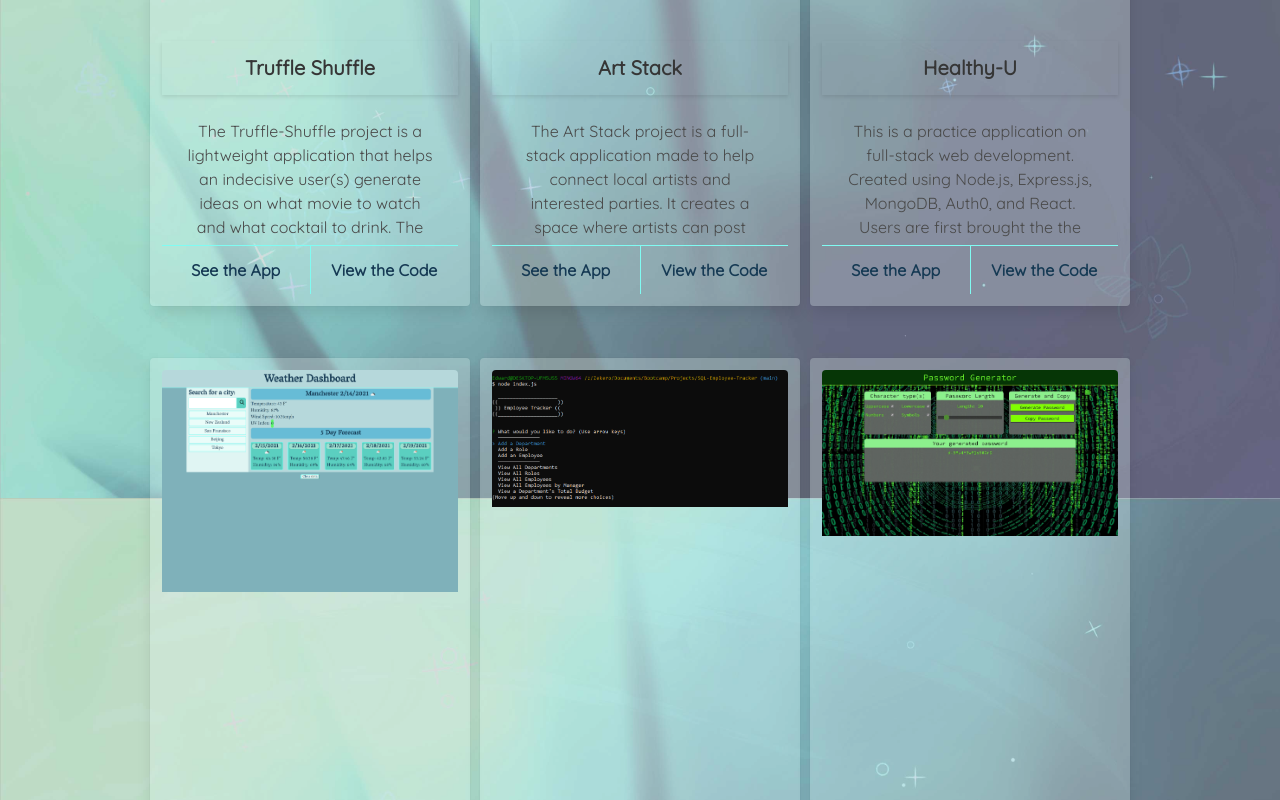
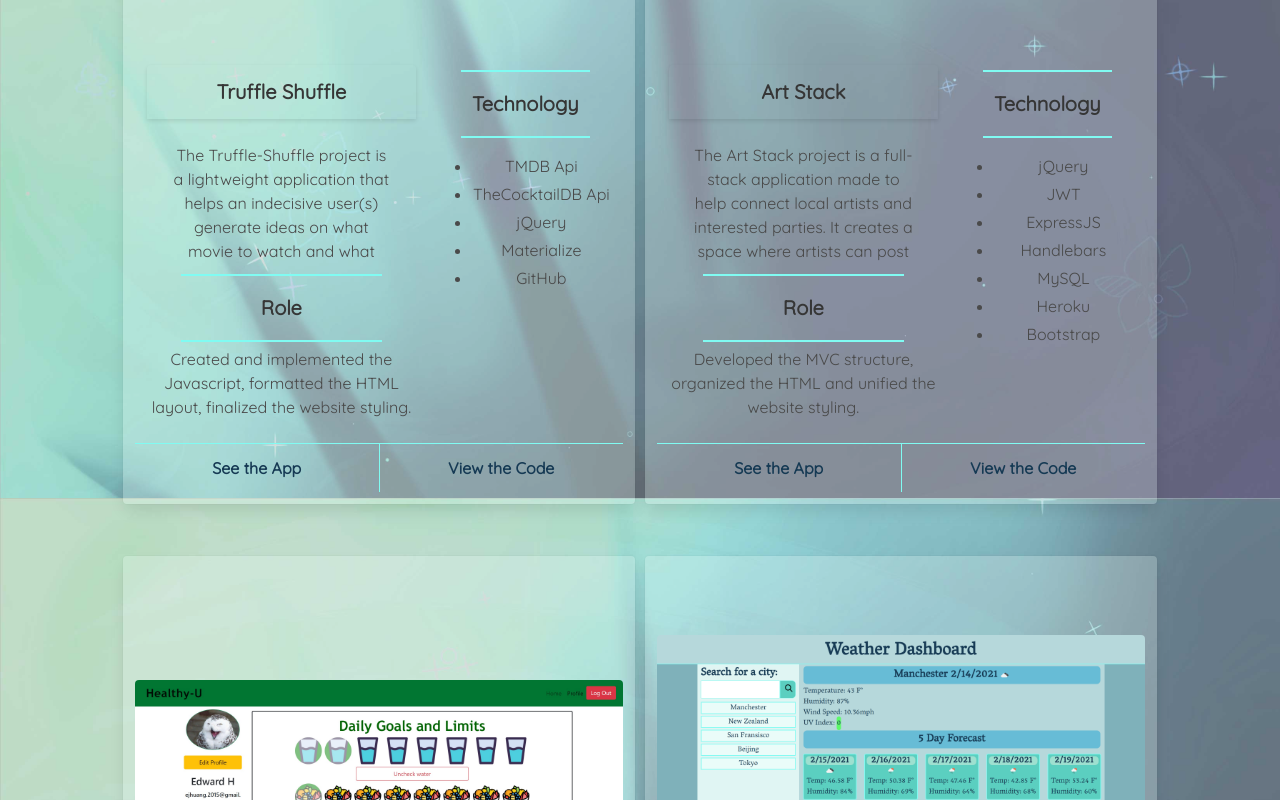
Before and after one commit to Ejhuang2015/ejhuang2015.github.io, a React (Create React App) app: page / in a window 1280 px wide. Shown: the part 1480-2280 px from the top of the page. Built offline with nearby package versions, Linux system fonts and the light colour scheme.

Commit message:
Created new modal component for modal and added ability to open illustrations in modal

```diff
--- a/src/common/portfolioProjects.ts
+++ b/src/common/portfolioProjects.ts
@@ -18,7 +18,9 @@ const webProjects: IWebPortfolio[] = [
     {
         id: 0,
         title: "Truffle Shuffle",
-        body: `The Truffle-Shuffle project is a lightweight application that helps an indecisive user(s) generate ideas on    what movie to watch and what cocktail to drink. The user is first given the option to choose a cocktail based on their alcohol preference or just a random drink from the CocktailDB database. After getting their drink, the user is presented with a wheel that lets them spin for a random genre and decade. If need be, the user can respin the wheel to grab a different genre/decade. Based on these results a movie is obtained from the MovieDB database and presented to the user.`,
+        desc: `The Truffle-Shuffle project is a lightweight application that helps an indecisive user(s) generate ideas on what movie to watch and what cocktail to drink. The user is first given the option to choose a cocktail based on their alcohol preference or just a random drink from the CocktailDB database. After getting their drink, the user is presented with a wheel that lets them spin for a random genre and decade. If need be, the user can respin the wheel to grab a different genre/decade. Based on these results a movie is obtained from the MovieDB database and presented to the user.`,
+        job: "Created and implemented the Javascript, formatted the HTML layout, finalized the website styling.",
+        tools: ["TMDB Api", "TheCocktailDB Api", "jQuery", "Materialize", "GitHub"],
         image: truffleShuffle,
         sourceLink: "https://github.com/Laura-Bullek/Truffle-Shuffle",
         appLink: "https://laura-bullek.github.io/Truffle-Shuffle/"
@@ -26,7 +28,9 @@ const webProjects: IWebPortfolio[] = [
     {
         id: 1,
         title: "Art Stack",
-        body: `The Art Stack project is a full-stack application made to help connect local artists and interested parties. It creates a space where artists can post their work and onlookers can view the assortment of artwork available.`,
+        desc: `The Art Stack project is a full-stack application made to help connect local artists and interested parties. It creates a space where artists can post their work and onlookers can view the assortment of artwork available.`,
+        job: "Developed the MVC structure, organized the HTML and unified the website styling.",
+        tools: ["jQuery", "JWT", "ExpressJS", "Handlebars", "MySQL", "Heroku", "Bootstrap"],
         image: artStack,
         sourceLink: "https://github.com/TheTiiiim/art-stack",
         appLink: "https://art-stack-0.herokuapp.com/"
@@ -34,7 +38,9 @@ const webProjects: IWebPortfolio[] = [
     {
         id: 2,
         title: "Healthy-U",
-        body: `This is a practice application on full-stack web development. Created using Node.js, Express.js, MongoDB, Auth0, and React. Users are first brought the the home page where a few cards about nutrition and meditation are displayed. Accessing any other page requires user to login/signup through Auth0. The main appeal of this project lies in the profile page where users are greeted with a daily goal tracker where you can check off how many glasses of water, servings of fruits/veggies, and unhealthy habits the user has done today. Below that is another component where users can enter in their own challenge which requires the user to report in for 49 days to better themselves.`,
+        desc: `This is a practice application on full-stack web development. Created using Node.js, Express.js, MongoDB, Auth0, and React. Users are first brought the the home page where a few cards about nutrition and meditation are displayed. Accessing any other page requires user to login/signup through Auth0. The main appeal of this project lies in the profile page where users are greeted with a daily goal tracker where you can check off how many glasses of water, servings of fruits/veggies, and unhealthy habits the user has done today. Below that is another component where users can enter in their own challenge which requires the user to report in for 49 days to better themselves.`,
+        job: "Created and maintained the backend server, developed all the functional React components, implemented authentication",
+        tools: ["React", "Bootstrap", "Express", "MongoDB", "Auth0", "Netlify", "Heroku", "Material UI"],
         image: healthyu,
         sourceLink: "https://github.com/Ejhuang2015/Healthy-U-Frontend",
         appLink: "https://healthy-u.netlify.app/"
@@ -42,7 +48,9 @@ const webProjects: IWebPortfolio[] = [
     {
         id: 3,
         title: "Weather Dashboard",
-        body: `This project is a practice on using api and ajax. It is weather checking application where the user can enter in a city and find the its current weather, temperature, 5 day update and more. The application also keeps track of past cities that the user has searched for and can quickly bring up the latest information for that city. On a page load, the last city to be manually searched for is brought up. A clear button is provided to clear the search history.`,
+        desc: `This project is a practice on using api and ajax. It is weather checking application where the user can enter in a city and find the its current weather, temperature, 5 day update and more. The application also keeps track of past cities that the user has searched for and can quickly bring up the latest information for that city. On a page load, the last city to be manually searched for is brought up. A clear button is provided to clear the search history.`,
+        job: "Developed the site to practice using and learning about a RESTful api",
+        tools: ["jQuery", "OpenWeather Api", "Bootstrap"],
         image: weatherDash,
         sourceLink: "https://github.com/Ejhuang2015/Weather-Dashboard",
         appLink: "https://ejhuang2015.github.io/Weather-Dashboard/"
@@ -50,15 +58,19 @@ const webProjects: IWebPortfolio[] = [
     {
         id: 4,
         title: "CLI Employee Tracker",
-        body: `This is a mySQL practice CLI application. Within the console, the user is able to perform CRUD opertaions against three joined tables. It utilizes the Inquirer.js package to prompt for user input and cycling through the options. Also inside is the console.table package to help create a better looking table within the console.`,
+        desc: `This is a mySQL practice CLI application. Within the console, the user is able to perform CRUD opertaions against three joined tables. It utilizes the Inquirer.js package to prompt for user input and cycling through the options. Also inside is the console.table package to help create a better looking table within the console.`,
+        job: "Designed this application as a start to learning backend web development",
+        tools: ["MySQL", "Express", "Inquirer"],
         image: employeeTracker,
         sourceLink: "https://github.com/Ejhuang2015/SQL-Employee-Tracker",
         appLink: "https://github.com/Ejhuang2015/SQL-Employee-Tracker"
     },
     {
-        id: 4,
+        id: 5,
         title: "Javascript Password Generator",
-        body: `This project is a practice on using Javascript. It simply allows the user to generate a password with custom settings, such as password length and the inclusion of case, symbols, and numbers.`,
+        desc: `This project is a practice on using Javascript. It simply allows the user to generate a password with custom settings, such as password length and the inclusion of case, symbols, and numbers.`,
+        job: "Produced this website as the first step into developing HTML sites with Javascript",
+        tools: ["Bootstrap", "Javascript", "HTML", "CSS"],
         image: password,
         sourceLink: "https://github.com/Ejhuang2015/Password-Generator",
         appLink: "https://ejhuang2015.github.io/Password-Generator/"
--- a/src/common/types.ts
+++ b/src/common/types.ts
@@ -23,7 +23,9 @@ export interface IContactLink {
 export interface IWebPortfolio {
     id: number;
     title: string;
-    body: string;
+    desc: string;
+    job: string;
+    tools: string[];
     image: string;
     sourceLink: string;
     appLink: string;
--- a/src/components/ArtPortfolio/index.tsx
+++ b/src/components/ArtPortfolio/index.tsx
@@ -3,13 +3,32 @@
 
 // Dependencies
 // =============================================================
-import React from "react";
+import React, { useState } from "react";
+import Modal from '../Modal';
 import { IArtPortfolio } from "../../common/types"
 import { artProjects } from "../../common/portfolioProjects";
 
 // Main
 // =============================================================
 function ArtPortfolio() {
+    // State Management
+    // =============================================================
+    // Modal Toggle
+    const [modalState, setModal] = useState(false);
+    // Modal Image
+    const [modalImageState, setModalImage] = useState({src:"", title:""});
+    function handleModal(src: string, title: string) {
+        setModal(!modalState);
+        const image = {src, title}
+        setModalImage(image);
+
+    }
+    // Closes modal
+    function closeModal() {
+        setModal(false);
+    }
+
+
 
     // Map Functions
     // =============================================================
@@ -17,8 +36,8 @@ function ArtPortfolio() {
     function mapPortfolio(item: IArtPortfolio) {
         return (
             <div className="column is-one-quarter card" key={item.id}>
-                <div className="card-image">
-                    <img className="cardImage" src={item.image} alt={`${item.title} illustration`} />
+                <div className="card-image level">
+                    <img className="cardImage" onClick={() => handleModal(item.image, item.title)} src={item.image} alt={`${item.title} illustration`} />
                 </div>
                 <div className="card-header">
                     <p className="card-header-title is-centered">
@@ -38,13 +57,24 @@ function ArtPortfolio() {
         )
     };
 
+    // Render
+    // =============================================================
+    return (
+        <div>
+            <div className="centered" id="artPortfolio">
+                <h3 className="sectionTitle">Digital Art Portfolio</h3>
+                <div className="columns is-multiline is-centered">
+                    {artProjects.map(mapPortfolio)}
+                </div>
+            </div>
 
-    return (
-        <div className="centered" id="artPortfolio">
-            <h3 className="sectionTitle">Digital Art Portfolio</h3>
-            <div className="columns is-multiline is-centered">
-                {artProjects.map(mapPortfolio)}
-            </div>
+            <Modal header= {modalImageState.title}
+                body={
+                    <img src={modalImageState.src} alt={`${modalImageState.title} illustration`} />
+                }
+                state={modalState}
+                closeFunc={closeModal}
+            />
         </div>
     )
 }
--- /dev/null
+++ b/src/components/Modal/index.tsx
@@ -0,0 +1,41 @@
+// Modal Component
+// =============================================================
+
+// Dependencies
+// =============================================================
+import React from "react";
+import "./style.css";
+
+// Interface
+// =============================================================
+interface IModalProps {
+    header: JSX.Element | string,
+    body: JSX.Element | string,
+    state: boolean,
+    closeFunc: () => void,
+}
+
+// Main
+// =============================================================
+function Modal(props: IModalProps) {
+    // Render
+    // =============================================================
+    return (
+        <div className={props.state ? "modal is-active" : "modal"}>
+            <div className="modal-background" onClick={props.closeFunc}></div>
+            <div className="modal-card">
+                <header className="modal-card-head">
+                    <p className="modal-card-title">{props.header}</p>
+                    <button className="delete modalClose" onClick={props.closeFunc} aria-label="close"></button>
+                </header>
+                <section className="modal-card-body">
+                    {props.body}
+                </section>
+            </div>
+        </div>
+    )
+}
+
+// Exports
+// =============================================================
+export default Modal;
--- /dev/null
+++ b/src/components/Modal/style.css
@@ -0,0 +1,51 @@
+/* Modal */
+/* The Modal (background) */
+.modal {
+    display: none; /* Hidden by default */
+    position: fixed; /* Stay in place */
+    z-index: 1; /* Sit on top */
+    padding-top: 100px; /* Location of the box */
+    left: 0;
+    top: 0;
+    width: 100%; /* Full width */
+    height: 100%; /* Full height */
+    overflow: auto; /* Enable scroll if needed */
+    background-color: rgb(0,0,0); /* Fallback color */
+    background-color: rgba(0,0,0,0.4); /* Black w/ opacity */
+}
+
+/* Modal Container*/
+.modal-card {
+    border-radius: 25px;
+    border: 3px solid rgb(128,251,242);
+}
+/* Modal Header Bar */
+.modal-card-head {
+    background-color: rgb(192, 233, 223);
+}
+/* Modal Header Text */
+.modal-card-title {
+    color: rgb(22,58,84);
+    font-weight: bold;
+}
+/* Modal Content Container */
+.modal-card-body {
+    background: rgb(238,255,251);
+    font-size: 18px;
+}
+
+/* The Close Button */
+.closeModal {
+    display: flex;
+    flex-direction: row-reverse;
+    color: #aaaaaa;
+    font-size: 28px;
+    font-weight: bold;
+}
+
+.closeModal:hover,
+.closeModal:focus {
+    color: #000;
+    text-decoration: none;
+    cursor: pointer;
+}
--- a/src/components/Navbar/index.tsx
+++ b/src/components/Navbar/index.tsx
@@ -5,6 +5,7 @@
 // =============================================================
 import React, { useState, useRef } from "react";
 import useOnClickOutside from '../../utils/clickOutside';
+import Modal from '../Modal';
 import "./style.css";
 import { IContactLink, IPortfolioLink } from "../../common/types"
 import { contactLinks, portfolioLinks } from "../../common/navLinks";
@@ -123,22 +124,17 @@ function Navbar() {
                 </div>
             </nav>
 
-            {/* <!-- Contact Information Modal --> */}
-            <div className={modalState ? "modal is-active" : "modal"} id="contactModal">
-                <div className="modal-background" onClick={closeModal}></div>
-                <div className="modal-card">
-                    <header className="modal-card-head">
-                        <p className="modal-card-title">Reach out to me!</p>
-                        <button className="delete modalClose" onClick={closeModal} aria-label="close"></button>
-                    </header>
-                    <section className="modal-card-body">
-                        <ol>
-                            <li><strong>Phone:</strong> <a href="tel:6033917861">(603) 391-7861</a></li>
-                            <li><strong>Email:</strong> <a href="mailto:ejhuang.2015@gmail.com">ejhuang.2015@gmail.com</a></li>
-                        </ol>
-                    </section>
-                </div>
-            </div>
+            <Modal header="Reach out to me!"
+                body={
+                    <ul>
+                        <li><strong>Phone:</strong> <a href="tel:6033917861">(603) 391-7861</a></li>
+                        <li><strong>Email:</strong> <a href="mailto:ejhuang.2015@gmail.com">ejhuang.2015@gmail.com</a></li>
+                    </ul>
+                }
+                state={modalState}
+                closeFunc={closeModal}
+            />
+
         </div>
     )
 }
--- a/src/components/Navbar/style.css
+++ b/src/components/Navbar/style.css
@@ -60,56 +60,3 @@ button {
     background: none;
     border: none;
 }
-
-
-/* Modal */
-/* The Modal (background) */
-.modal {
-    display: none; /* Hidden by default */
-    position: fixed; /* Stay in place */
-    z-index: 1; /* Sit on top */
-    padding-top: 100px; /* Location of the box */
-    left: 0;
-    top: 0;
-    width: 100%; /* Full width */
-    height: 100%; /* Full height */
-    overflow: auto; /* Enable scroll if needed */
-    background-color: rgb(0,0,0); /* Fallback color */
-    background-color: rgba(0,0,0,0.4); /* Black w/ opacity */
-}
-
-/* Modal Container*/
-.modal-card {
-    border-radius: 25px;
-    border: 3px solid rgb(128,251,242);
-}
-/* Modal Header Bar */
-.modal-card-head {
-    background-color: rgb(192, 233, 223);
-}
-/* Modal Header Text */
-.modal-card-title {
-    color: rgb(22,58,84);
-    font-weight: bold;
-}
-/* Modal Content Container */
-.modal-card-body {
-    background: rgb(238,255,251);
-    font-size: 18px;
-}
-
-/* The Close Button */
-.closeModal {
-    display: flex;
-    flex-direction: row-reverse;
-    color: #aaaaaa;
-    font-size: 28px;
-    font-weight: bold;
-}
-
-.closeModal:hover,
-.closeModal:focus {
-    color: #000;
-    text-decoration: none;
-    cursor: pointer;
-}
--- a/src/components/WebPortfolio/index.tsx
+++ b/src/components/WebPortfolio/index.tsx
@@ -16,11 +16,13 @@ function WebPortfolio() {
     // Portfolio Projects
     function mapPortfolio(item: IWebPortfolio) {
         return (
-            <div className="column is-one-quarter card" key={item.id}>
-                <div className="card-image">
+            <div className="column is-two-fifths card" key={item.id}>
+                <div className="card-image level">
                     <img className="cardImage" src={item.image}
                         alt={`${item.title} screenshot`} />
                 </div>
+                <div className="columns is-desktop">
+                    <div className="column is-three-fifths">
                         <div className="card-header">
                             <p className="card-header-title is-centered">
                                 {item.title}
@@ -28,8 +30,30 @@ function WebPortfolio() {
                         </div>
                         <div className="card-content">
                             <p className="content">
-                        {item.body}
+                                {item.desc}
                             </p>
+                        </div>
+                            <hr className="smallHR"/>
+                        <div>
+                            <p className="is-centered card-header-title">Role</p>
+                            <hr className="smallHR"/>
+                            <p className="content">
+                                {item.job}
+                            </p>
+                        </div>
+                    </div>
+                    <div className="column">
+                        <div>
+                            <hr className="smallHR"/>
+                                <p className="is-centered card-header-title">Technology</p>
+                            <hr className="smallHR"/>
+                            <div className="content">
+                                <ul>
+                                    {item.tools.map(mapTools)}
+                                </ul>
+                            </div>
+                        </div>
+                    </div>
                 </div>
                 <footer className="card-footer">
                     <a href={item.appLink} className="card-footer-item" target="_blank"
@@ -40,6 +64,13 @@ function WebPortfolio() {
             </div>
         )
     };
+
+    // Tools Array
+    function mapTools(arr: string) {
+        return (
+            <li key={arr}>{arr}</li>
+        )
+    }
 
     // Render
     // =============================================================
--- a/src/style.css
+++ b/src/style.css
@@ -55,47 +55,6 @@ strong {
 .columns {
     margin-left: 0px;
     margin-right: 0px;
-}
-/* Navbar menu color */
-nav.navbar,
-.navbar-menu {
-    background-color: rgb(192, 233, 223);
-    border-bottom: 2px solid rgb(128,251,242);
-}
-/* Dropdown arrow color */
-.navbar-link:not(.is-arrowless)::after {
-    border-color:rgb(103, 188, 214);
-}
-/* Bottom border */
-@media screen and (min-width: 1024px) {
-    .navbar-dropdown {
-        background-color: rgb(192, 233, 223);
-        border: 2px solid rgb(128,251,242);
-        border-top: 0px;
-    }
-}
-/* Dropdown background color match */
-.navbar-item.has-dropdown.is-active .navbar-link, .navbar-item.has-dropdown:focus .navbar-link, .navbar-item.has-dropdown:hover .navbar-link {
-    background-color: rgb(192, 233, 223);
-}
-/* Modal Container*/
-.modal-card {
-    border-radius: 25px;
-    border: 3px solid rgb(128,251,242);
-}
-/* Modal Header Bar */
-.modal-card-head {
-    background-color: rgb(192, 233, 223);
-}
-/* Modal Header Text */
-.modal-card-title {
-    color: rgb(22,58,84);
-    font-weight: bold;
-}
-/* Modal Content Container */
-.modal-card-body {
-    background: rgb(238,255,251);
-    font-size: 18px;
 }
 /* Card Container */
 .card {
```
Lines whose indentation alone changed are shown as unchanged.
